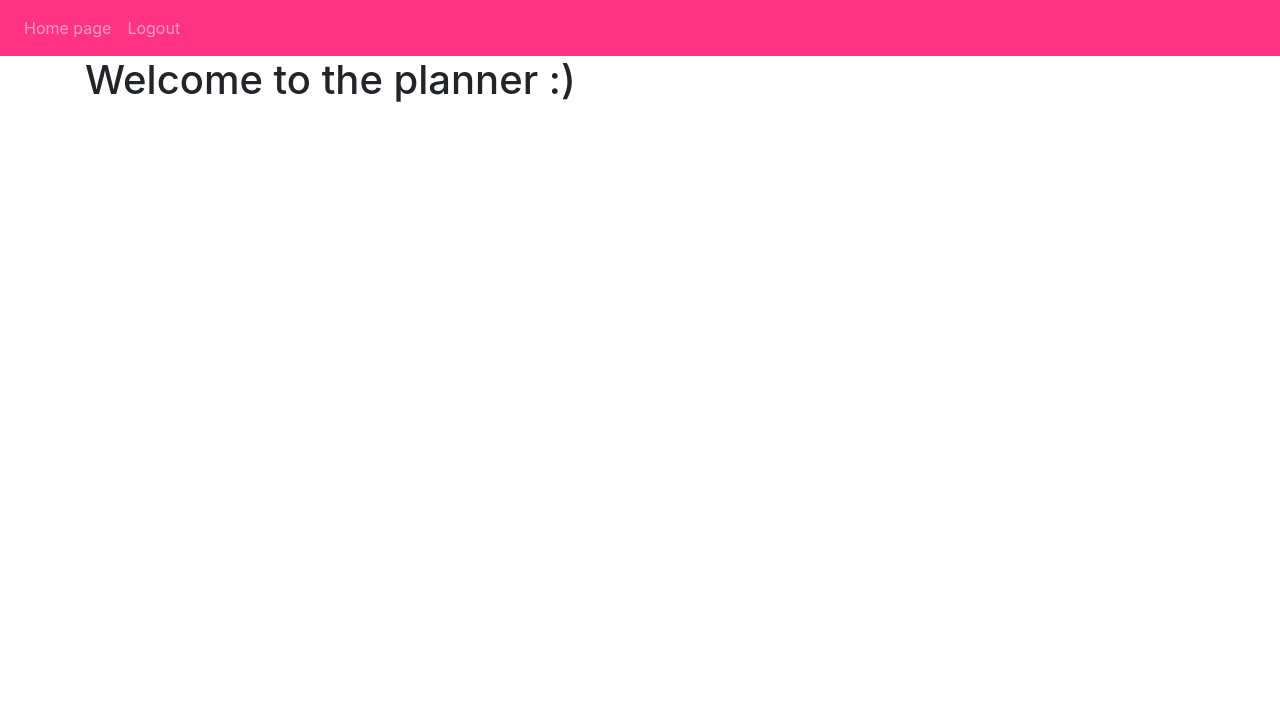
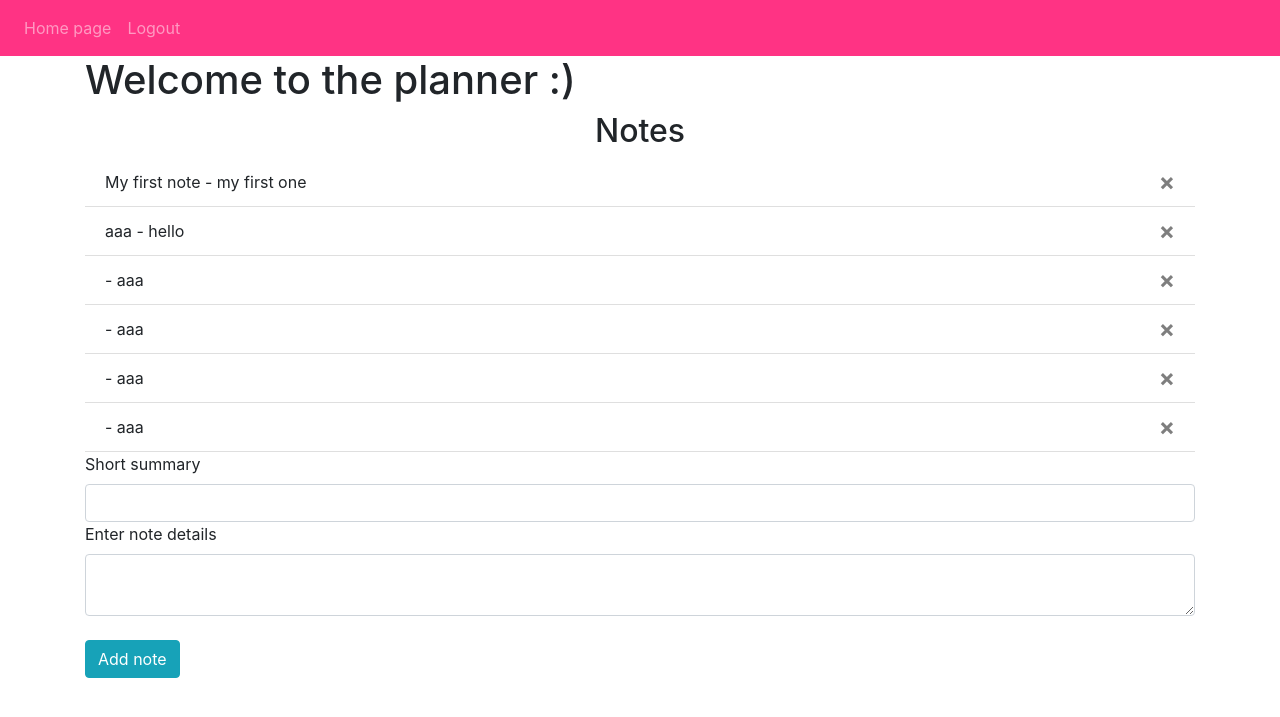
Before and after one commit to AndraPopa/Flask-Notes-and-Meeting-Planner, a Flask app: page / in a window 1280 px wide. Shown: the top 717 px of the page. Run offline with Flask 3, Linux system fonts and the light colour scheme; a user stored in the database is signed in; some libraries are stand-ins or nearby versions.

Commit message:
deleting not not working

```diff
--- a/planner/templates/home.html
+++ b/planner/templates/home.html
@@ -3,4 +3,22 @@
 {% block title %}Planner{% endblock %}
 {% block content %}
 <h1>Welcome to the planner :)</h1>
+<h2 align="center">Notes</h2>
+<ul class="list-group list-group-flush" id="notes">
+    {% for note in user.notes %}
+    <li class="list-group-item">{{ note.summary }} - {{ note.data }}
+        <button type="button" class="close" onClick="deleteNote({{ note.id }})">
+            <span aria-hidden="true">&times;</span>
+        </button>
+    </li>
+    {% endfor %}
+</ul>
+<form method="POST">
+    <label for="summary">Short summary</label>
+    <input type="text" class="form-control" id="summary" name="summary"/>
+    <label for="data">Enter note details</label>
+    <textarea name="data" id="data" class="form-control"></textarea>
+    <br>
+    <button type="submit" class="btn btn-info">Add note</button>
+</form>
 {% endblock %}
--- a/planner/views.py
+++ b/planner/views.py
@@ -1,11 +1,39 @@
-from flask import Blueprint, render_template
+from flask import Blueprint, render_template, request, flash, jsonify
 from flask_login import current_user, login_required
-
+from .models import Note
+from . import db
+import json
 
 views = Blueprint('views', __name__)
 
 
-@views.route('/')
+@views.route('/', methods=['GET', 'POST'])
 @login_required
 def index():
+    if request.method == 'POST':
+        summary = request.form.get('summary')
+        note_data = request.form.get('data')
+        if len(note_data) < 1:
+            flash('Note is too short!', category='error')
+        else:
+            new_note = Note(
+                summary=summary,
+                data=note_data,
+                user_id=current_user.id
+            )
+            db.session.add(new_note)
+            db.session.commit()
+            flash('Note added!', category='success')
     return render_template('home.html', user=current_user)
+
+
+@views.route('/delete-note', methods=['POST'])
+def delete_note():
+    data = json.loads(request.data)
+    noteId = data['noteId']
+    note = Note.query.get(noteId)
+    if note:
+        if note.user_id == current_user.id:
+            db.session.delete(note)
+            db.session.commit()
+    return jsonify({})
```
Also changed, not shown: planner/static/index.js (+8 -0 lines), instance/planner_database.db.
